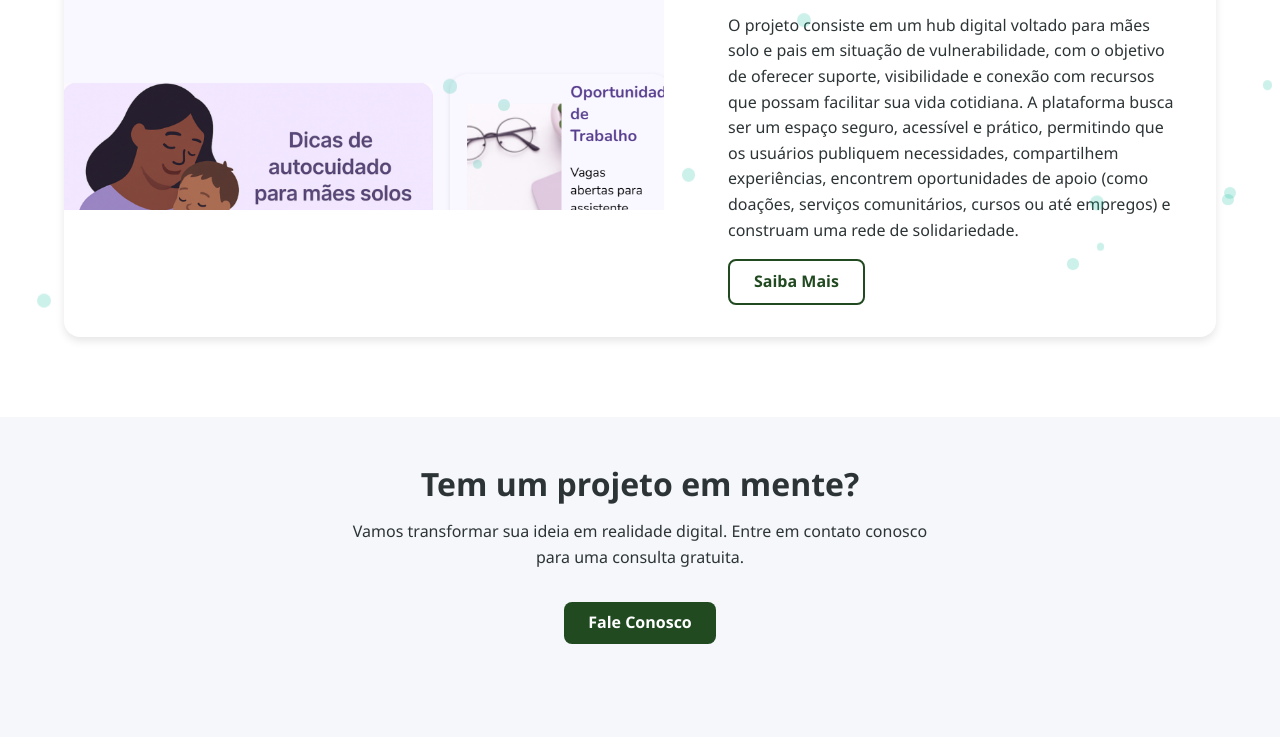
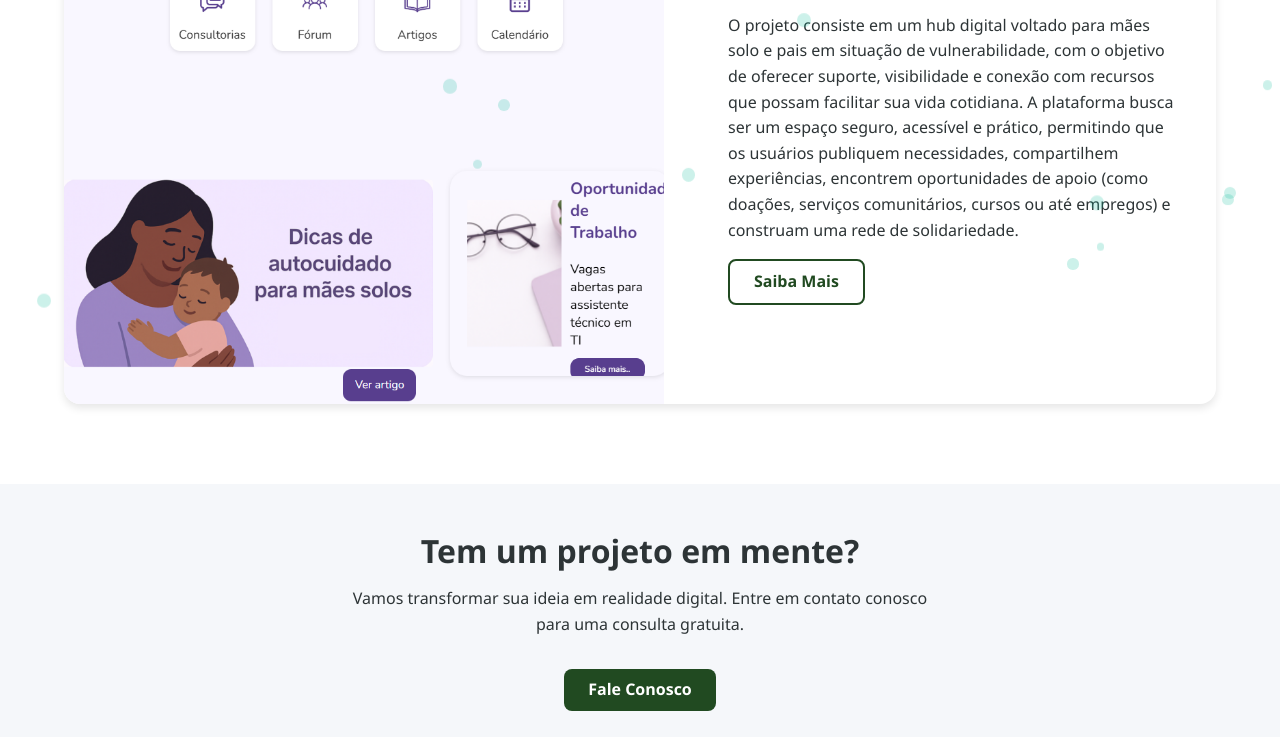
Before and after one commit to analuiza2305/Manity_Tecnology, a plain HTML site: page projetos.html in a window 1280 px wide. Shown: the part 424-1161 px from the top of the page. Drawn offline with nearby package versions, Linux system fonts and the light colour scheme.

Commit message:
Update styles.css

```diff
--- a/css/styles.css
+++ b/css/styles.css
@@ -1,6 +1,5 @@
 /* ===== VARIÁVEIS ===== */
 :root {
-    /* Cores - Modo Claro */
     --primary-color: #214a21;
     --primary-color-dark: #112e11;
     --secondary-color: #94cc8a;
@@ -15,7 +14,6 @@
     --error-color: #d63031;
     --warning-color: #fdcb6e;
 
-    /* Tipografia */
     --font-family: 'Segoe UI', Tahoma, Geneva, Verdana, sans-serif;
     --font-size-base: 16px;
     --font-size-small: 14px;
@@ -24,7 +22,6 @@
     --font-size-xxl: 32px;
     --font-size-huge: 48px;
 
-    /* Espaçamento */
     --spacing-xs: 4px;
     --spacing-sm: 8px;
     --spacing-md: 16px;
@@ -32,24 +29,19 @@
     --spacing-xl: 32px;
     --spacing-xxl: 48px;
 
-    /* Bordas */
     --border-radius-sm: 4px;
     --border-radius-md: 8px;
     --border-radius-lg: 16px;
     --border-radius-xl: 24px;
     --border-radius-circle: 50%;
 
-    /* Sombras */
     --shadow-sm: 0 2px 4px var(--shadow-color);
     --shadow-md: 0 4px 8px var(--shadow-color);
     --shadow-lg: 0 8px 16px var(--shadow-color);
-
-    /* Transições */
     --transition-fast: 0.2s ease;
     --transition-normal: 0.3s ease;
     --transition-slow: 0.5s ease;
 
-    /* Layout */
     --container-max-width: 1200px;
     --header-height: 80px;
     --footer-height: 300px;
@@ -109,7 +101,7 @@ ul {
     list-style: none;
 }
 
-/* ===== CONTAINER ===== */
+ /*===== CONTAINER ===== */
 .container {
     width: 100%;
     max-width: var(--container-max-width);
@@ -489,11 +481,8 @@ nav ul li a.active:after {
 .image-container img {
     width: 100%;
     height: auto;
-    /* mantém proporção */
     max-height: 400px;
-    /* não deixa passar de 400px no desktop */
     object-fit: cover;
-    /* corta sem distorcer */
     border-radius: var(--border-radius-lg);
     box-shadow: var(--shadow-lg);
     position: relative;
@@ -578,17 +567,14 @@ nav ul li a.active:after {
     flex: 1;
     max-width: 200px;
     padding: var(--spacing-md);
-    /* 🔥 adiciona espaçamento interno */
     background-color: var(--card-background);
     border-radius: var(--border-radius-sm);
-    /* 🔥 raio pequeno */
     box-shadow: var(--shadow-sm);
     transition: transform var(--transition-normal), box-shadow var(--transition-normal), background-color var(--transition-normal);
 }
 
 .team-member:hover {
     transform: translateY(-8px);
-    /* 🔥 sobe levemente */
     box-shadow: var(--shadow-lg);
     background-color: var(--background-color-alt);
 }
@@ -605,7 +591,6 @@ nav ul li a.active:after {
 
 .team-member:hover .member-image {
     transform: scale(1.05);
-    /* 🔥 zoom suave na foto */
 }
 
 .team-member h3 {
@@ -640,7 +625,7 @@ nav ul li a.active:after {
 }
 
 .project-image {
-    height: 300px;
+    height: 100%;
     width: 600px;
     background-size: cover;
     background-position: center;
@@ -649,7 +634,7 @@ nav ul li a.active:after {
 .project-image img {
     width: 100%;
     height: 100%;
-    object-fit: cover;  /* mantém proporção sem esticar */
+    object-fit: cover;
     display: block;
 }
 
@@ -967,7 +952,6 @@ footer {
 
     .about-grid {
         grid-template-columns: 1fr;
-        /* só uma coluna */
     }
 
     .contact-grid {
@@ -981,19 +965,15 @@ footer {
 
     .ods-section {
         grid-template-columns: 1fr;
-        /* uma coluna só */
         direction: ltr;
-        /* reset para evitar inversão */
     }
 
     .ods-section .about-text {
         order: 1;
-        /* texto em cima */
     }
 
     .ods-section .about-image {
         order: 2;
-        /* modelo 3D embaixo */
     }
 
     .project-header {
@@ -1006,14 +986,12 @@ footer {
 
     .project-header .project-image {
         order: 1;
-        /* imagem primeiro */
         max-width: 100%;
         height: auto;
     }
 
     .project-header p {
         order: 2;
-        /* parágrafo logo depois da imagem */
     }
 
 }
@@ -1102,14 +1080,12 @@ footer {
 
     .project-header .project-image {
         order: 1;
-        /* imagem primeiro */
         max-width: 100%;
         height: auto;
     }
 
     .project-header p {
         order: 2;
-        /* parágrafo logo depois da imagem */
     }
 }
 
@@ -1248,10 +1224,9 @@ footer {
 }
 
 
-/* ==== Animação de flutuação do modelo ==== */
+/* ==== Animação modelo3d ==== */
 .innovation-image {
     animation: float 4s ease-in-out infinite;
-    /* sobe e desce */
     opacity: 0;
     transform: translateY(30px);
     transition: opacity 1.2s ease, transform 1.2s ease;
@@ -1262,7 +1237,6 @@ footer {
     transform: translateY(0);
 }
 
-/* Keyframes de float */
 @keyframes float {
     0% {
         transform: translateY(0px);
@@ -1277,8 +1251,6 @@ footer {
     }
 }
 
-
-/* Aplicando animações */
 .hero h1,
 .about-hero h1,
 .projects-hero h1,
@@ -1308,13 +1280,11 @@ footer {
     animation: fadeIn 0.8s ease forwards;
 }
 
-/* Efeito de hover nos cards */
 .service-card:hover .service-icon,
 .value-card:hover .value-icon {
     animation: pulse 1s infinite;
 }
 
-/* Animações para elementos com scroll */
 .hidden {
     opacity: 0;
     transform: translateY(30px);
@@ -1326,7 +1296,6 @@ footer {
     transform: translateY(0);
 }
 
-/* Partículas flutuantes */
 .floating-particle {
     position: absolute;
     border-radius: 50%;
@@ -1335,7 +1304,6 @@ footer {
     z-index: 1;
 }
 
-/* Mensagem de sucesso do formulário */
 .form-success {
     background-color: rgba(0, 184, 148, 0.1);
     color: var(--success-color);
@@ -1352,7 +1320,6 @@ footer {
     font-size: var(--font-size-large);
 }
 
-/* Estilos para o menu mobile */
 @media (max-width: 768px) {
     .mobile-menu-toggle {
         display: block;
@@ -1407,7 +1374,6 @@ footer {
     display: flex;
     align-items: center;
     justify-content: center;
-    /* centraliza a bandeira */
     background: none;
     border: 1px solid var(--border-color);
     border-radius: var(--border-radius-md);
@@ -1415,7 +1381,6 @@ footer {
     cursor: pointer;
     transition: background-color var(--transition-fast), border-color var(--transition-fast);
     width: auto;
-    /* 🔥 não força largura fixa */
 }
 
 #language-toggle .flag-icon {
@@ -1423,8 +1388,6 @@ footer {
     height: auto;
     border-radius: 3px;
 }
-
-
 
 #language-toggle:hover {
     background-color: var(--primary-color);
@@ -1481,7 +1444,7 @@ footer {
 
 @media (max-width: 1024px) {
   .project-card {
-    grid-template-columns: 1fr; /* empilha imagem e conteúdo */
+    grid-template-columns: 1fr;
   }
 
   .project-image {
```
